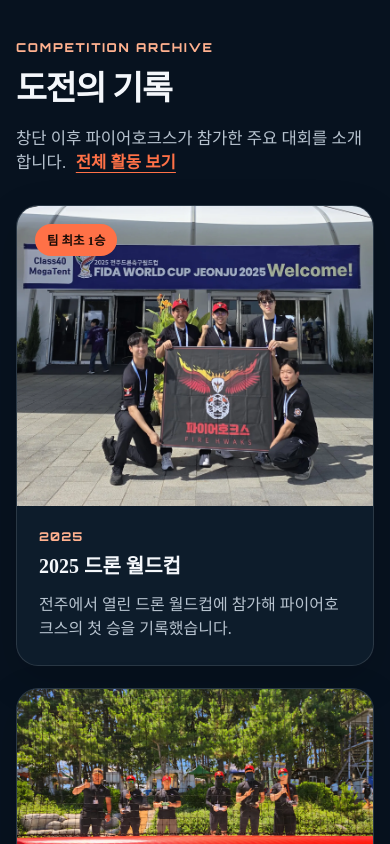
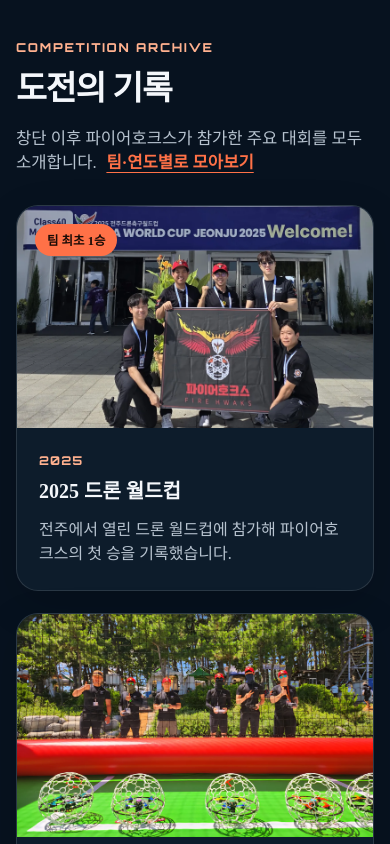
Before and after one commit to MuyeongKim/stayup-page, a website: page firehawks/firehawks-landing.html in a window 390 px wide. Shown: the part 880-1724 px from the top of the page. Drawn offline with Linux system fonts and the light colour scheme.

Commit message:
Show full activity history consistently

```diff
--- a/css/activities.css
+++ b/css/activities.css
@@ -277,6 +277,8 @@
 .activities-grid { display: grid; grid-template-columns: repeat(3,minmax(0,1fr)); gap: 24px; padding-top: 34px; }
 .activity-card {
     position: relative;
+    display: flex;
+    flex-direction: column;
     min-width: 0;
     overflow: hidden;
     border: 1px solid var(--line);
@@ -291,6 +293,7 @@
 .activity-media { position: relative; aspect-ratio: 16/10; overflow: hidden; background: #dfe7ee; }
 .activity-media::after { content: ""; position: absolute; inset: 0; pointer-events: none; background: linear-gradient(to bottom,rgba(2,12,22,.18),transparent 45%,rgba(2,12,22,.16)); }
 .activity-media img { width: 100%; height: 100%; object-fit: cover; }
+.activity-card[data-activity-id="yanggu-drone-festival-2025"] .activity-media img { object-position: center 60%; }
 .activity-labels { position: absolute; z-index: 1; top: 14px; left: 14px; display: flex; flex-wrap: wrap; gap: 6px; }
 .team-label, .category-label, .activity-badge {
     display: inline-flex;
@@ -307,7 +310,7 @@
 .category-label { color: var(--navy-900); background: rgba(255,255,255,.92); }
 .activity-badge { position: absolute; z-index: 1; right: 14px; bottom: 14px; color: #3b160c; background: #ffb69e; }
 .activity-badge.is-muted { color: var(--white); background: rgba(7,29,53,.88); }
-.activity-content { padding: 26px 26px 30px; }
+.activity-content { flex: 1; padding: 26px 26px 30px; }
 .activity-date {
     min-height: 20px;
     margin-bottom: 10px;
--- a/css/firehawks.css
+++ b/css/firehawks.css
@@ -372,42 +372,38 @@
 
 .records-grid {
     display: grid;
-    grid-template-columns: repeat(2, minmax(0, 1fr));
+    grid-template-columns: repeat(3, minmax(0, 1fr));
     gap: 22px;
 }
 
 .record-card {
+    display: flex;
+    flex-direction: column;
     min-width: 0;
     overflow: hidden;
     border: 1px solid var(--line);
     border-radius: 22px;
     background: var(--surface);
     box-shadow: 0 14px 44px rgba(0, 0, 0, 0.14);
-}
-
-.record-card-featured {
-    grid-column: 1 / -1;
-    display: grid;
-    grid-template-columns: 1.35fr 0.65fr;
+    height: 100%;
 }
 
 .record-image {
     position: relative;
-    min-height: 270px;
+    aspect-ratio: 16 / 10;
     overflow: hidden;
     background: var(--surface-strong);
 }
 
 .record-image img {
+    display: block;
     width: 100%;
     height: 100%;
-    min-height: 270px;
     object-fit: cover;
 }
 
-.record-card-featured .record-image,
-.record-card-featured .record-image img {
-    min-height: 410px;
+.record-card[data-activity-id="yanggu-drone-festival-2025"] .record-image img {
+    object-position: center 60%;
 }
 
 .record-badge {
@@ -428,14 +424,8 @@
 }
 
 .record-body {
+    flex: 1;
     padding: 26px 28px 30px;
-}
-
-.record-card-featured .record-body {
-    display: flex;
-    flex-direction: column;
-    justify-content: center;
-    padding: 42px;
 }
 
 .record-body time {
@@ -649,6 +639,10 @@
 }
 
 @media (max-width: 1040px) {
+    .records-grid {
+        grid-template-columns: repeat(2, minmax(0, 1fr));
+    }
+
     .players-grid {
         grid-template-columns: repeat(2, minmax(0, 1fr));
     }
@@ -702,15 +696,6 @@
 
     .hero-copy {
         max-width: 650px;
-    }
-
-    .record-card-featured {
-        grid-template-columns: 1fr;
-    }
-
-    .record-card-featured .record-image,
-    .record-card-featured .record-image img {
-        min-height: 330px;
     }
 
     .story-grid {
@@ -797,19 +782,6 @@
         grid-template-columns: 1fr;
     }
 
-    .record-card-featured {
-        grid-column: auto;
-        display: block;
-    }
-
-    .record-image,
-    .record-image img,
-    .record-card-featured .record-image,
-    .record-card-featured .record-image img {
-        min-height: 230px;
-    }
-
-    .record-card-featured .record-body,
     .record-body {
         padding: 23px 22px 26px;
     }
--- a/firehawks/firehawks-landing.html
+++ b/firehawks/firehawks-landing.html
@@ -79,11 +79,11 @@
                 <div class="section-heading">
                     <p class="eyebrow">Competition archive</p>
                     <h2 id="records-title">도전의 기록</h2>
-                    <p>창단 이후 파이어호크스가 참가한 주요 대회를 소개합니다. <a class="section-link" href="/activities/?team=firehawks">전체 활동 보기</a></p>
+                    <p>창단 이후 파이어호크스가 참가한 주요 대회를 모두 소개합니다. <a class="section-link" href="/activities/?team=firehawks">팀·연도별로 모아보기</a></p>
                 </div>
 
-                <div class="records-grid" id="firehawks-records-list" data-activity-limit="3" aria-live="polite" aria-busy="true">
-                    <p class="record-load-status" role="status">최근 대회 기록을 불러오는 중입니다.</p>
+                <div class="records-grid" id="firehawks-records-list" aria-live="polite" aria-busy="true">
+                    <p class="record-load-status" role="status">대회 기록을 불러오는 중입니다.</p>
                 </div>
                 <noscript><p>대회 기록을 보려면 브라우저에서 JavaScript를 활성화해 주세요.</p></noscript>
             </div>
--- a/js/activities.js
+++ b/js/activities.js
@@ -162,6 +162,7 @@
         const article = document.createElement('article');
         const titleId = `activity-title-${activity.team}-${activity.id}`;
         article.className = `activity-card ${team.className}`;
+        article.dataset.activityId = activity.id;
         article.setAttribute('aria-labelledby', titleId);
 
         const media = document.createElement('div');
--- a/js/firehawks.js
+++ b/js/firehawks.js
@@ -3,10 +3,12 @@
  * Navigation behavior is shared through common.js.
  */
 
-function createFireHawksRecordCard(activity, isFeatured) {
+function createFireHawksRecordCard(activity) {
     const article = document.createElement('article');
-    article.className = isFeatured ? 'record-card record-card-featured' : 'record-card';
+    const titleId = `firehawks-record-title-${activity.id}`;
+    article.className = 'record-card';
     article.dataset.activityId = activity.id;
+    article.setAttribute('aria-labelledby', titleId);
 
     const imageContainer = document.createElement('div');
     imageContainer.className = 'record-image';
@@ -35,6 +37,7 @@
     time.textContent = window.ActivityDataStore.getDateLabel(activity);
 
     const title = document.createElement('h3');
+    title.id = titleId;
     title.textContent = activity.title;
 
     const description = document.createElement('p');
@@ -63,21 +66,21 @@
         return;
     }
 
-    const configuredLimit = Number.parseInt(container.dataset.activityLimit, 10);
-    const limit = Number.isInteger(configuredLimit) && configuredLimit > 0 ? configuredLimit : 3;
-
     try {
         const activities = await window.ActivityDataStore.loadActivities('/data/firehawks-activities.json', 'firehawks');
-        const latestActivities = activities.slice(0, limit);
+        const configuredLimit = Number.parseInt(container.dataset.activityLimit, 10);
+        const visibleActivities = Number.isInteger(configuredLimit) && configuredLimit > 0
+            ? activities.slice(0, configuredLimit)
+            : activities;
 
-        if (latestActivities.length === 0) {
+        if (visibleActivities.length === 0) {
             showFireHawksRecordStatus(container, '현재 게시된 대회 기록이 없습니다.', 'empty');
             return;
         }
 
         const fragment = document.createDocumentFragment();
-        latestActivities.forEach((activity, index) => {
-            fragment.append(createFireHawksRecordCard(activity, index === 0));
+        visibleActivities.forEach((activity) => {
+            fragment.append(createFireHawksRecordCard(activity));
         });
 
         container.replaceChildren(fragment);
```
Also changed, not shown: js/stayup.js (+6 -6 lines), stayup/stayup-landing.html (+4 -4 lines).
